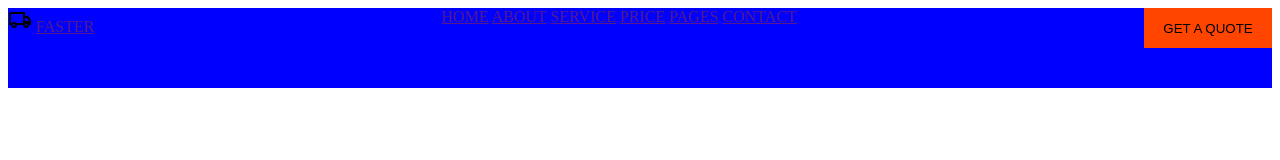
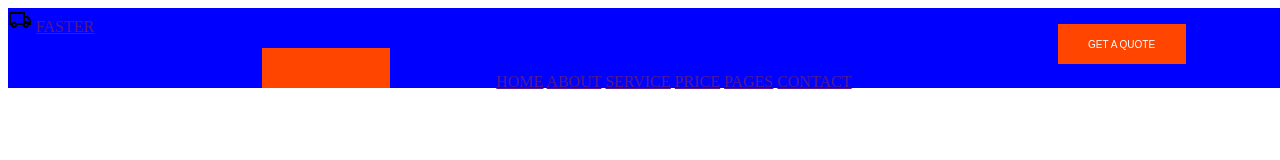
Before and after one commit to BrunoKami/LandingPages, a plain HTML site: page index.html in a window 1280 px wide. Drawn offline with nearby package versions, Linux system fonts and the light colour scheme.

Commit message:
primeiros ajustes CSS

```diff
--- a/index.html
+++ b/index.html
@@ -17,7 +17,8 @@
             </i>
             <a href="">FASTER</a>
         </div>
-        <div class="links">
+        <div class="botaos">
+            <button></button>
             <a href="">HOME</a>
             <a href="">ABOUT</a>
             <a href="">SERVICE</a>
@@ -25,7 +26,7 @@
             <a href="">PAGES</a>
             <a href="">CONTACT</a>
         </div>
-        <button>GET A QUOTE</button>
+        <button id="final">GET A QUOTE</button>
 
     </section>
 </body>
--- a/style.css
+++ b/style.css
@@ -3,11 +3,23 @@ section{
     display: flex;
     background-color: blue;
     height: 10vh;
+    width: 100vw;
     justify-content: space-between;
 }
+
 button{
     background-color: orangered;
     width: 10vw;
     height: 5vh;
     border: none;
+    margin-right: 8vw ;
+    margin-top: 2vh;
+    color: white ;
+    font-size: 10px;
 }
+
+.botaos{
+    text-decoration: none;
+    margin-top: 3vh;
+    margin-right: 3vw;
+}
```
